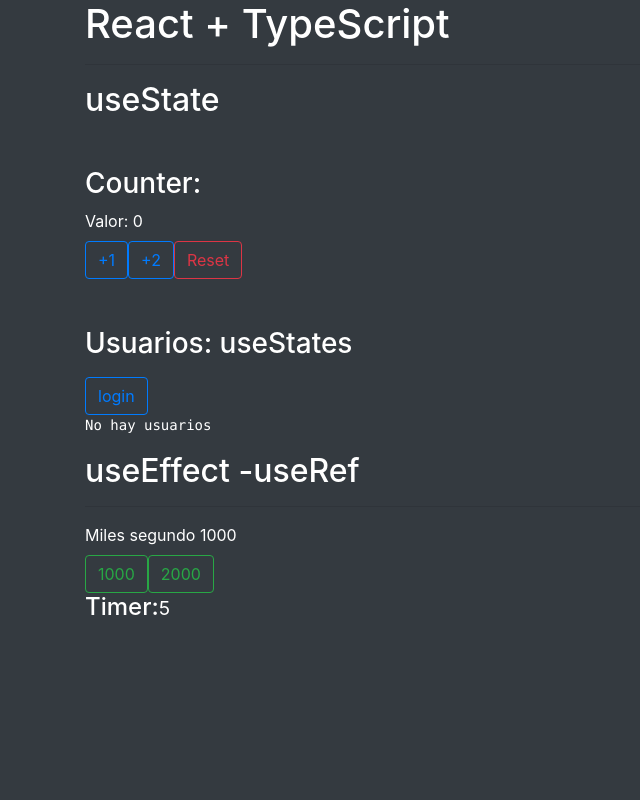
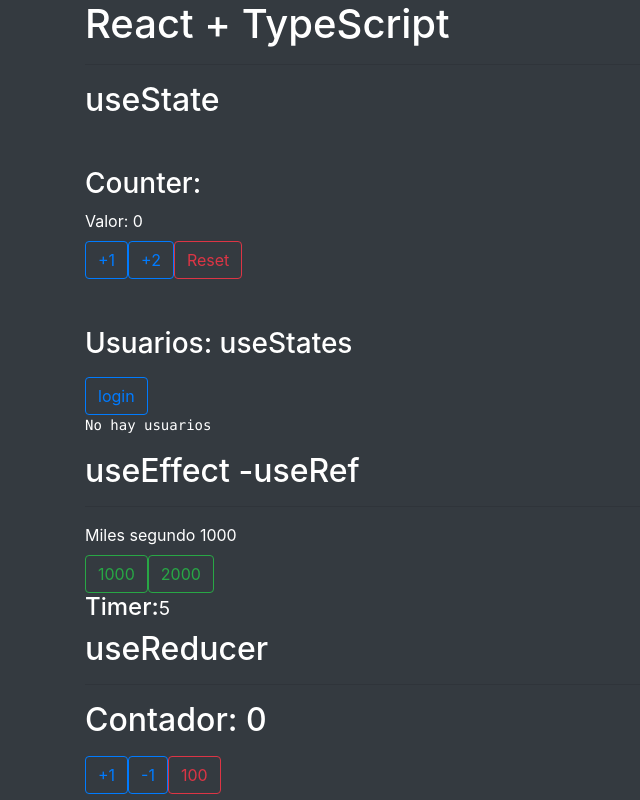
Before and after one commit to Edwardb11/projects-typeScript, a React (Create React App) app in the folder react-ts/: page / in a window 1280 px wide. Shown: the whole page, without its empty margins (0-640 px from the left). Built offline with nearby package versions, Linux system fonts and the light colour scheme.

Commit message:
useReducer

```diff
--- a/react-ts/src/App.tsx
+++ b/react-ts/src/App.tsx
@@ -1,3 +1,4 @@
+import { ContadorRed } from "./components/ContadorRed";
 import { Counter } from "./components/Counter";
 import { TimerPadre } from "./components/TimerPadre";
 import { Usuario } from "./components/Usuario";
@@ -6,13 +7,16 @@
   return (
     <>
       <h1>React + TypeScript</h1>
+      <hr />
+      <h2>useState</h2>
+      <Counter />
+      <Usuario />
+      <h2>useEffect -useRef</h2>
+      <hr />
+      <TimerPadre />
+      <h2>useReducer</h2>
       <hr/>
-      <h2>useState</h2>
-      <Counter/>
-      <Usuario/>
-      <h2>useEffect -useRef</h2>
-      <hr/>
-      <TimerPadre/>
+      <ContadorRed/>
 
     </>
   );
--- /dev/null
+++ b/react-ts/src/components/ContadorRed.tsx
@@ -0,0 +1,55 @@
+import { useReducer } from "react"
+
+const initialState = {
+    contador: 0
+}
+type ActionType = | {
+
+    type: 'Incrementar'
+}
+    | {
+
+        type: 'Descrementar'
+    }
+    | {
+
+        type: 'Custom',payload:number
+    }
+
+const contadorReducer = (state: typeof initialState, action: ActionType) => {
+    switch (action.type) {
+        case 'Incrementar':
+            return {
+                ...state, contador: state.contador + 1
+            }
+        case 'Descrementar':
+            return {
+                ...state, contador: state.contador - 1
+            }
+        case 'Custom':
+            return {
+                ...state, contador: action.payload
+            }
+
+        default:
+            return state
+    }
+}
+
+export const ContadorRed = () => {
+    const [contadorState, dispatch] = useReducer(contadorReducer, initialState)
+    return (
+        <>
+            <h2> Contador: {contadorState.contador}</h2>
+            <button onClick={() => dispatch({ type: 'Incrementar' })} className="btn btn-outline-primary mt-2">
+                +1
+            </button>
+            <button onClick={() => dispatch({ type: 'Descrementar' })} className="btn btn-outline-primary mt-2">
+                -1
+            </button>
+            <button onClick={() => dispatch({ type: 'Custom',payload:100 })} className="btn btn-outline-danger mt-2">
+                100
+            </button>
+        </>
+    )
+}
```
